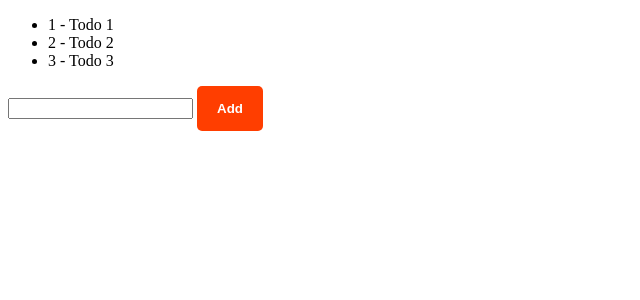
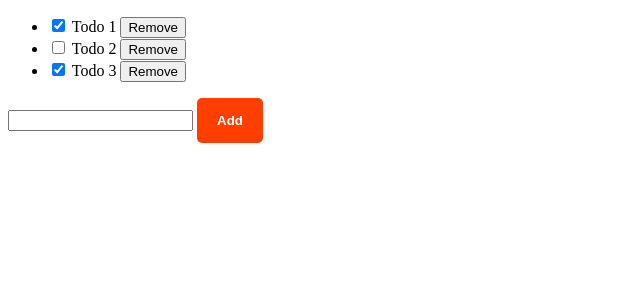
Before and after one commit to alejosanchez99/Svelte-SvelteKit, a SvelteKit app in the folder svelte-course/: page / in a window 1280 px wide. Shown: the top 300 px of the page, without its empty margins (0-640 px from the left). Built offline with nearby package versions, Linux system fonts and the light colour scheme.

Commit message:
adding toggling event.

```diff
--- /dev/null
+++ b/svelte-course/src/lib/components/inmutation-data/InmutationData.svelte
@@ -0,0 +1,24 @@
+<script>
+  import { v4 as uuid } from "uuid";
+  import TodoListInmutationData from "./TodoListInmutationData.svelte";
+
+  let todos = [
+    { id: uuid(), title: "Todo 1", completed: true },
+    { id: uuid(), title: "Todo 2", completed: false },
+    { id: uuid(), title: "Todo 3", completed: true },
+  ];
+
+  const handleAddTodo = (event) => {
+    // event.preventDefault();
+    todos = [
+      ...todos,
+      {
+        id: uuid(),
+        title: event.detail.title,
+        completed: false,
+      },
+    ];
+  };
+</script>
+
+<TodoListInmutationData {todos} on:addTodo={handleAddTodo} />
--- /dev/null
+++ b/svelte-course/src/lib/components/inmutation-data/TodoListInmutationData.svelte
@@ -0,0 +1,44 @@
+<svelte:options immutable={true} />
+
+<script>
+  import Button from "../slots/Button.svelte";
+  import { createEventDispatcher } from "svelte";
+
+  export let todos = [];
+  let inputText = "";
+
+  const dispatch = createEventDispatcher();
+
+  const handledAddTodo = () => {
+    const isNotCancelled = dispatch(
+      "addTodo",
+      {
+        title: inputText,
+      },
+      { cancelable: true },
+    );
+
+    if (isNotCancelled) {
+      inputText = '';
+    }
+  };
+</script>
+
+<div class="todo-list-wrapper">
+  {#if todos}
+    <ul>
+      {#each todos as { id, title }, index (id)}
+        {@const number = index + 1}
+        <li>{number} - {title}</li>
+      {/each}
+    </ul>
+  {/if}
+  <form
+    action="add-todo-form
+  "
+    on:submit|preventDefault={handledAddTodo}
+  >
+    <input bind:value={inputText} />
+    <Button type="submit" disabled={!inputText}>Add</Button>
+  </form>
+</div>
--- /dev/null
+++ b/svelte-course/src/lib/components/remove-events/RemoveData.svelte
@@ -0,0 +1,33 @@
+<script>
+  import { v4 as uuid } from "uuid";
+  import TodoListRemoveData from "./TodoListRemoveData.svelte";
+
+  let todos = [
+    { id: uuid(), title: "Todo 1", completed: true },
+    { id: uuid(), title: "Todo 2", completed: false },
+    { id: uuid(), title: "Todo 3", completed: true },
+  ];
+
+  const handleAddTodo = (event) => {
+    // event.preventDefault();
+    todos = [
+      ...todos,
+      {
+        id: uuid(),
+        title: event.detail.title,
+        completed: false,
+      },
+    ];
+  };
+
+  const handledRemoveTodo = (event) => {
+    console.log(event.detail.id);
+    todos = todos.filter((item) => item.id !== event.detail.id);
+  };
+</script>
+
+<TodoListRemoveData
+  {todos}
+  on:addTodo={handleAddTodo}
+  on:removetodo={handledRemoveTodo}
+/>
--- /dev/null
+++ b/svelte-course/src/lib/components/remove-events/TodoListRemoveData.svelte
@@ -0,0 +1,55 @@
+<svelte:options immutable={true} />
+
+<script>
+  import Button from "../slots/Button.svelte";
+  import { createEventDispatcher } from "svelte";
+
+  export let todos = [];
+  let inputText = "";
+
+  const dispatch = createEventDispatcher();
+
+  const handledAddTodo = () => {
+    const isNotCancelled = dispatch(
+      "addTodo",
+      {
+        title: inputText,
+      },
+      { cancelable: true },
+    );
+
+    if (isNotCancelled) {
+      inputText = "";
+    }
+  };
+
+  const handleRemoveTodo = (id) => {
+    dispatch("removetodo", {
+      id
+    });
+  };
+</script>
+
+<div class="todo-list-wrapper">
+  {#if todos}
+    <ul>
+      {#each todos as { id, title, completed } (id)}
+        <li>
+          <label>
+            <input type="checkbox" checked={completed} />
+            {title}
+          </label>
+          <button on:click={() => handleRemoveTodo(id)}>Remove</button>
+        </li>
+      {/each}
+    </ul>
+  {/if}
+  <form
+    action="add-todo-form
+  "
+    on:submit|preventDefault={handledAddTodo}
+  >
+    <input bind:value={inputText} />
+    <Button type="submit" disabled={!inputText}>Add</Button>
+  </form>
+</div>
--- /dev/null
+++ b/svelte-course/src/lib/components/toggling-todo/TodoListToggling.svelte
@@ -0,0 +1,69 @@
+<svelte:options immutable={true} />
+
+<script>
+  import Button from "../slots/Button.svelte";
+  import { createEventDispatcher } from "svelte";
+
+  export let todos = [];
+  let inputText = "";
+
+  const dispatch = createEventDispatcher();
+
+  const handledAddTodo = () => {
+    const isNotCancelled = dispatch(
+      "addTodo",
+      {
+        title: inputText,
+      },
+      { cancelable: true },
+    );
+
+    if (isNotCancelled) {
+      inputText = "";
+    }
+  };
+
+  const handleRemoveTodo = (id) => {
+    dispatch("removetodo", {
+      id,
+    });
+  };
+
+  const handleToggleTodo = (id, value) => {
+    dispatch("toggletodo", {
+      id,
+      value,
+    });
+  };
+</script>
+
+<div class="todo-list-wrapper">
+  {#if todos}
+    <ul>
+      {#each todos as { id, title, completed } (id)}
+        <li>
+          <label>
+            <input
+              on:input={(event) => {
+                event.currentTarget.checked = completed;
+                handleToggleTodo(id, !completed);
+              }}
+              type="checkbox"
+              checked={completed}
+            />
+            {title}
+          </label>
+          <button on:click={() => handleRemoveTodo(id)}>Remove</button>
+        </li>
+      {/each}
+    </ul>
+  {/if}
+  <form
+    action="add-todo-form
+  "
+    on:submit|preventDefault={handledAddTodo}
+  >
+    <input bind:value={inputText} />
+    <Button type="submit" disabled={!inputText}>Add</Button>
+  </form>
+</div>
--- /dev/null
+++ b/svelte-course/src/lib/components/toggling-todo/TogglingData.svelte
@@ -0,0 +1,46 @@
+<script>
+  import TodoListToggling from "./TodoListToggling.svelte";
+  import { v4 as uuid } from "uuid";
+
+  let todos = [
+    { id: uuid(), title: "Todo 1", completed: true },
+    { id: uuid(), title: "Todo 2", completed: false },
+    { id: uuid(), title: "Todo 3", completed: true },
+  ];
+
+  const handleAddTodo = (event) => {
+    // event.preventDefault();
+    todos = [
+      ...todos,
+      {
+        id: uuid(),
+        title: event.detail.title,
+        completed: false,
+      },
+    ];
+  };
+
+  const handleRemoveTodo = (event) => {
+    todos = todos.filter((item) => item.id !== event.detail.id);
+  };
+
+  const handleToggleTodo = (event) => {
+    todos = todos.map((item) => {
+      if (item.id == event.detail.id) {
+        return {
+          ...item,
+          completed: event.detail.value,
+        };
+      }
+
+      return { ...item };
+    });
+  };
+</script>
+
+<TodoListToggling
+  {todos}
+  on:addTodo={handleAddTodo}
+  on:removetodo={handleRemoveTodo}
+  on:toggletodo={handleToggleTodo}
+/>
--- a/svelte-course/src/routes/+page.svelte
+++ b/svelte-course/src/routes/+page.svelte
@@ -10,6 +10,9 @@
   import ButtonEventForwarding from "../lib/components/slots/ButtonEventForwarding.svelte";
   import Each from "../lib/components/each/Each.svelte";
     import CustomComponentEvent from "../lib/components/custom-events/CustomComponentEvent.svelte";
+    import InmutationData from "../lib/components/inmutation-data/InmutationData.svelte";
+    import RemoveData from "../lib/components/remove-events/RemoveData.svelte";
+    import TogglingData from "../lib/components/toggling-todo/TogglingData.svelte";
 </script>
 
 <!-- <App />
@@ -32,8 +35,10 @@
     Button Text
   </ButtonEventForwarding>
   <Each />
+  <CustomComponentEvent />
+  <InmutationData />
+  <RemoveData />
 
 -->
 
-
-<CustomComponentEvent />
+<TogglingData />
```
